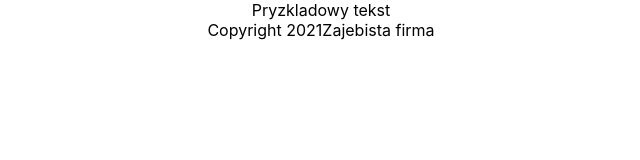
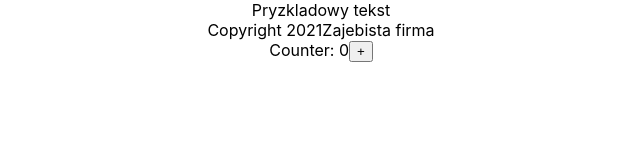
Before and after one commit to KajBialas/stacja-it-react-tdd-060321, a React (Create React App) app: page / in a window 1280 px wide. Shown: the top 160 px of the page, without its empty margins (319-959 px from the left). Built offline with nearby package versions, Linux system fonts and the light colour scheme.

Commit message:
issue 4 init

```diff
--- a/src/App.js
+++ b/src/App.js
@@ -1,11 +1,14 @@
 import './App.css';
 import TopBar from './components/topBar/TopBar';
 import Footer from './components/footer/Footer';
+import Counter from './components/counter/Counter';
+
 function App() {
   return (
     <div className="App">
       <TopBar title="Pryzkladowy tekst" />
       <Footer title="Zajebista firma" />
+      <Counter />
     </div>
   );
 }
--- /dev/null
+++ b/src/components/counter/Counter.js
@@ -0,0 +1,15 @@
+import React, { useState } from 'react';
+
+function Counter() {
+    const [counter, setCounter] = useState(0);
+    const incrementCounter = () => setCounter(counter + 1);
+
+    return (
+        <div>
+            Counter: <span data-testid="counter-value">{counter}</span>
+            <button data-testid="counter-button" onClick={incrementCounter}>+</button>
+        </div>
+    )
+}
+
+export default Counter;
```
Also changed, not shown: 1 other file (tests, documents, lock files or other folders).
